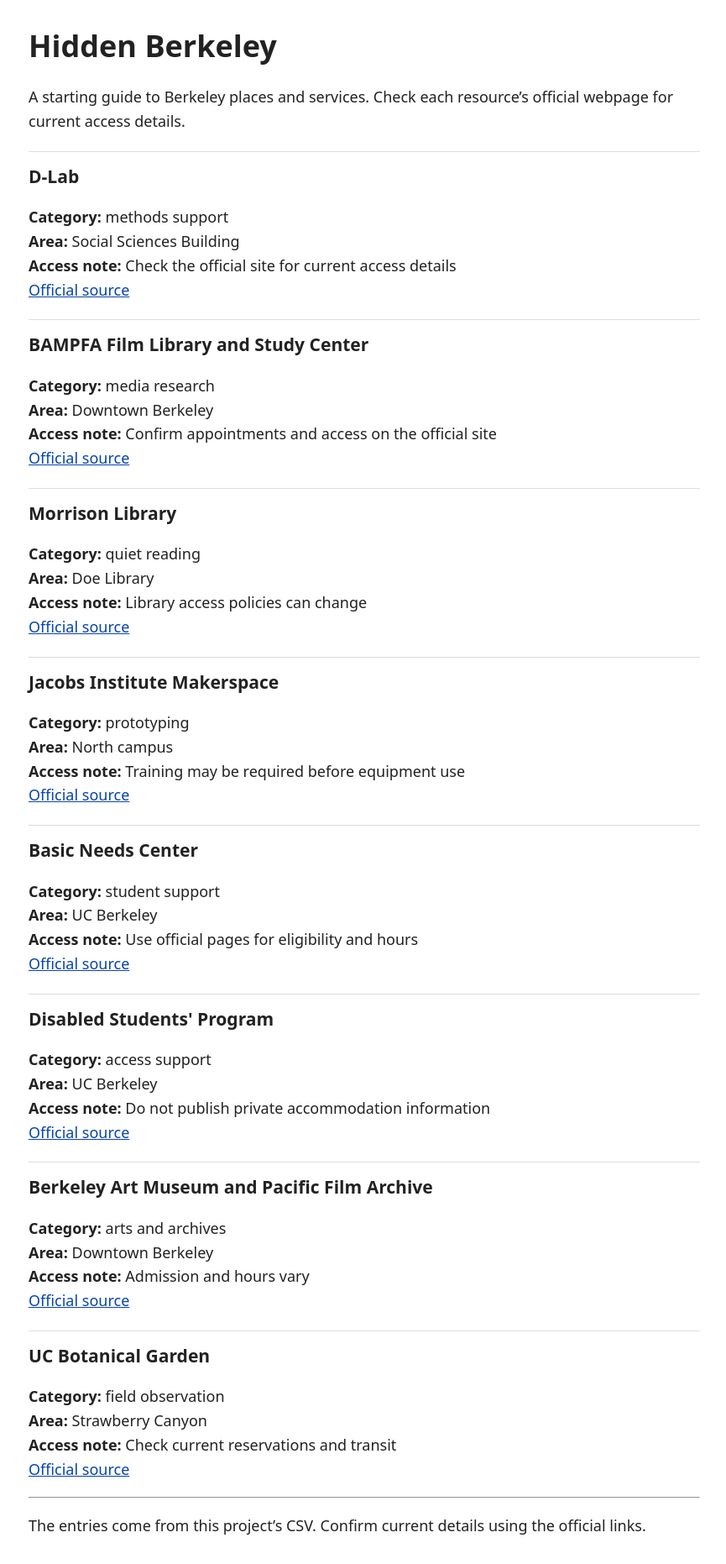
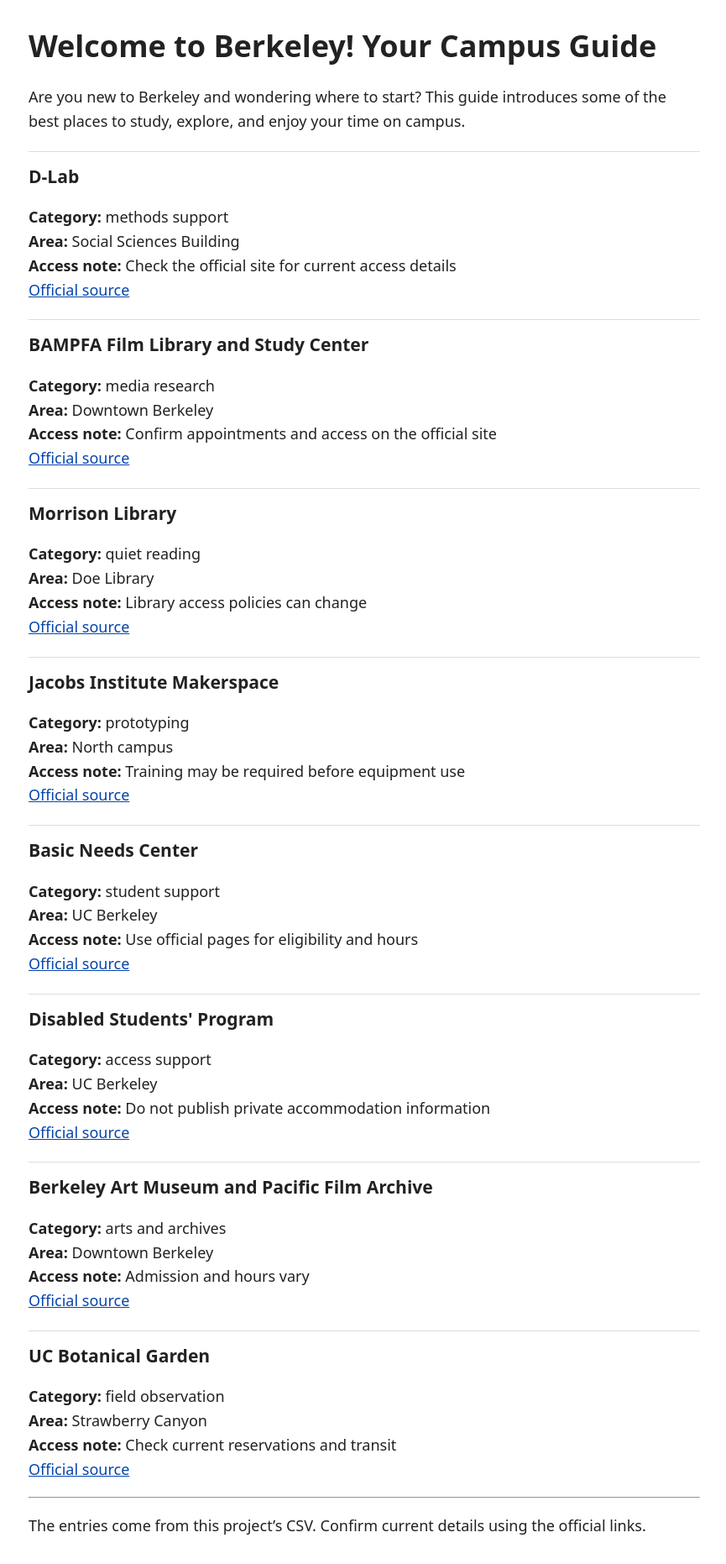
Before and after one commit to anneminkyung/hidden-berkeley, a Jekyll site: the page built from docs/index.md, in a window 1280 px wide. Shown: the whole page at 84% size, without its empty margins (206-1071 px from the left). Built offline with Jekyll 4.4.1, drawn with Linux system fonts in a browser that asks for light colours.

Commit message:
Update title and intro

```diff
--- a/docs/index.md
+++ b/docs/index.md
@@ -1,11 +1,11 @@
 ---
 layout: default
-title: Hidden Berkeley
+title: Welcome to Berkeley! Your Campus Guide
 ---
 
-# Hidden Berkeley
+# Welcome to Berkeley! Your Campus Guide
 
-A starting guide to Berkeley places and services. Check each resource's official webpage for current access details.
+Are you new to Berkeley and wondering where to start? This guide introduces some of the best places to study, explore, and enjoy your time on campus.
 
 <!-- Edit the heading and introduction above. The supplied loop below displays each row of the CSV. -->
 {% for resource in site.data.locations %}
```
